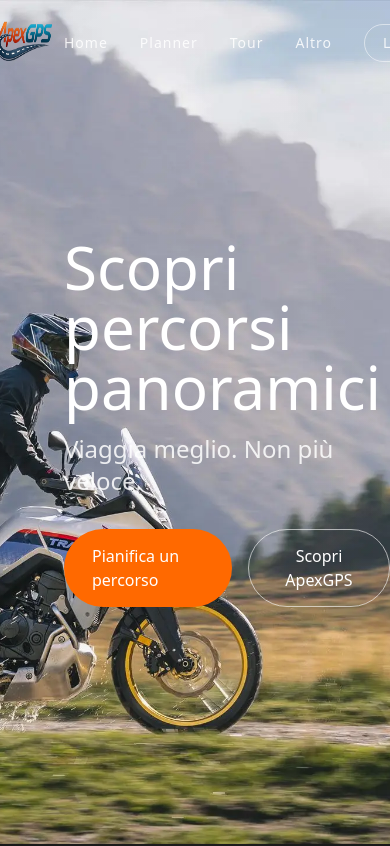
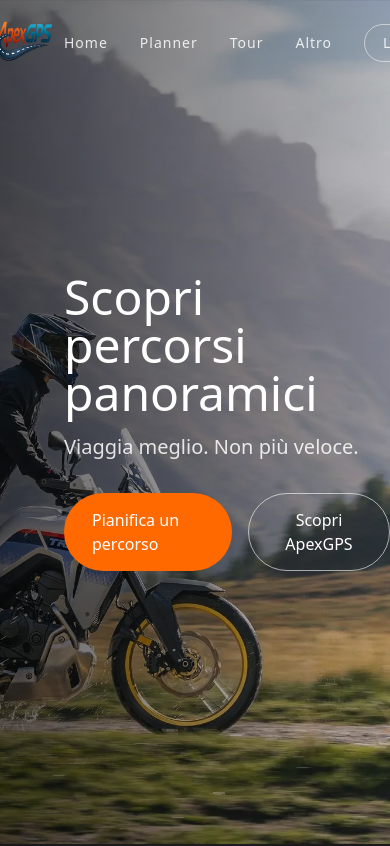
Before and after one commit to Omarone529/ApexGPS_Web, a React (Vite) app: page / in a window 390 px wide. Shown: the top 846 px of the page. Built offline with nearby package versions, Linux system fonts and the light colour scheme.

Commit message:
fix: fixed errors in Home tailwind style

```diff
--- a/src/pages/Home.jsx
+++ b/src/pages/Home.jsx
@@ -16,11 +16,11 @@ function Home() {
           className="absolute inset-0 w-full h-full object-cover object-center"
         />
 
-        <div className="absolute inset-0 bg-linear-to-r from-[#00000006] to-[#00000002]" />
+        <div className="absolute inset-0 bg-linear-to-r from-black/60 to-black/20" />
 
-        <div className="relative z-1 pl-16 max-w-xl">
-          <h1 className="text-6xl m-0">Scopri percorsi panoramici</h1>
-          <p className="mt-4 text-2xl opacity-85">Viaggia meglio. Non più veloce.</p>
+        <div className="relative z-10 pl-16 md:pl-24 lg:pl-32 max-w-2xl">
+          <h1 className="text-5xl md:text-6xl lg:text-7xl m-0">Scopri percorsi panoramici</h1>
+          <p className="mt-4 text-xl md:text-2xl opacity-85">Viaggia meglio. Non più veloce.</p>
 
           <div className="mt-8 flex gap-4">
             <Link
@@ -61,17 +61,17 @@ function Home() {
         </h2>
 
         <div className="grid grid-cols-[repeat(auto-fit,minmax(260px,1fr))] gap-8">
-          <div className="p-8 rounded-2xl bg-white/4">
+          <div className="p-8 rounded-2xl bg-white/4 backdrop-blur-sm">
             <h3 className="mb-3">🏔 Scenic score</h3>
             <p>Ogni strada viene valutata in base a panorama e contesto naturale.</p>
           </div>
 
-          <div className="p-8 rounded-2xl bg-white/4">
+          <div className="p-8 rounded-2xl bg-white/4 backdrop-blur-sm">
             <h3 className="mb-3">🛣 Curve & dislivelli</h3>
             <p>Più curve, meno traffico. Percorsi pensati per la moto.</p>
           </div>
 
-          <div className="p-8 rounded-2xl bg-white/4">
+          <div className="p-8 rounded-2xl bg-white/4 backdrop-blur-sm">
             <h3 className="mb-3">🏍 Moto-first</h3>
             <p>ApexGPS è progettato per chi guida, non per chi corre.</p>
           </div>
```
